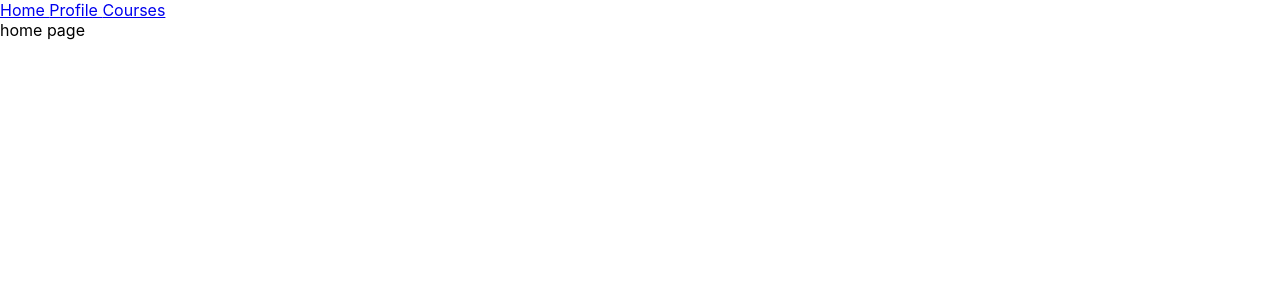
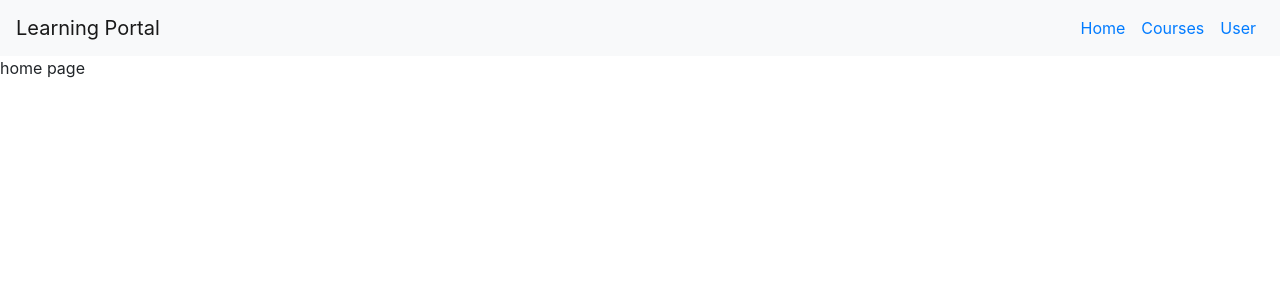
Before and after one commit to pchessah/portal, a React (Create React App) app: page / in a window 1280 px wide. Shown: the top 300 px of the page. Built offline with nearby package versions, Linux system fonts and the light colour scheme.

Commit message:
navbar bootstrap

```diff
--- a/package.json
+++ b/package.json
@@ -6,10 +6,12 @@
     "@testing-library/jest-dom": "^5.11.10",
     "@testing-library/react": "^11.2.6",
     "@testing-library/user-event": "^12.8.3",
+    "bootstrap": "^4.6.0",
     "react": "^17.0.2",
     "react-dom": "^17.0.2",
     "react-router-dom": "^5.2.0",
     "react-scripts": "4.0.3",
+    "reactstrap": "^8.9.0",
     "web-vitals": "^1.1.1"
   },
   "scripts": {
--- a/src/App.css
+++ b/src/App.css
@@ -1,38 +1,14 @@
-.App {
-  text-align: center;
+/* NAVBAR */
+
+.nav-items{
+  display: flex;
 }
 
-.App-logo {
-  height: 40vmin;
-  pointer-events: none;
+.mover{
+  flex-grow: 1;
 }
 
-@media (prefers-reduced-motion: no-preference) {
-  .App-logo {
-    animation: App-logo-spin infinite 20s linear;
-  }
+Link{
+  text-decoration: none;
+  color: black;
 }
-
-.App-header {
-  background-color: #282c34;
-  min-height: 100vh;
-  display: flex;
-  flex-direction: column;
-  align-items: center;
-  justify-content: center;
-  font-size: calc(10px + 2vmin);
-  color: white;
-}
-
-.App-link {
-  color: #61dafb;
-}
-
-@keyframes App-logo-spin {
-  from {
-    transform: rotate(0deg);
-  }
-  to {
-    transform: rotate(360deg);
-  }
-}
--- a/src/components/navbar.js
+++ b/src/components/navbar.js
@@ -1,14 +1,46 @@
-import React from 'react'
+import React, { useState } from 'react'
 import { Link } from 'react-router-dom'
+import {
+  Collapse,
+  Navbar,
+  NavbarToggler,
+  NavbarBrand,
+  Nav,
+  NavItem,
+  NavLink,
+} from 'reactstrap'
 
-function Navbar() {
-    return (
-        <>
-       <Link to="/">Home </Link>
-       <Link to="/user">Profile </Link>
-       <Link to="/course">Courses </Link>
-        </>
-    )
+function Navibar() {
+  const [isOpen, setIsOpen] = useState(false)
+  const toggle = () => setIsOpen(!isOpen)
+  return (
+    <>
+      <Navbar color="light" light expand="md">
+        <NavbarBrand href="/">Learning Portal</NavbarBrand>
+        <NavbarToggler onClick={toggle} />
+        <Collapse className="nav-items" isOpen={isOpen} navbar>
+          <div className="mover"></div>
+          <Nav className="mr-auto nav-links" navbar>
+            <NavItem>
+              <NavLink>
+                <Link to="/">Home</Link>
+              </NavLink>
+            </NavItem>
+            <NavItem>
+              <NavLink>
+                <Link to="/course">Courses</Link>
+              </NavLink>
+            </NavItem>
+            <NavItem>
+              <NavLink>
+                <Link to="/user">User</Link>
+              </NavLink>
+            </NavItem>
+          </Nav>
+        </Collapse>
+      </Navbar>
+    </>
+  )
 }
 
-export default Navbar
+export default Navibar
--- a/src/index.js
+++ b/src/index.js
@@ -5,6 +5,7 @@
 import reportWebVitals from './reportWebVitals'
 import { BrowserRouter } from 'react-router-dom'
 import Navbar from './components/navbar'
+import 'bootstrap/dist/css/bootstrap.min.css';
 
 ReactDOM.render(
   <React.StrictMode>
```
Also changed, not shown: 1 other file (tests, documents, lock files or other folders).
